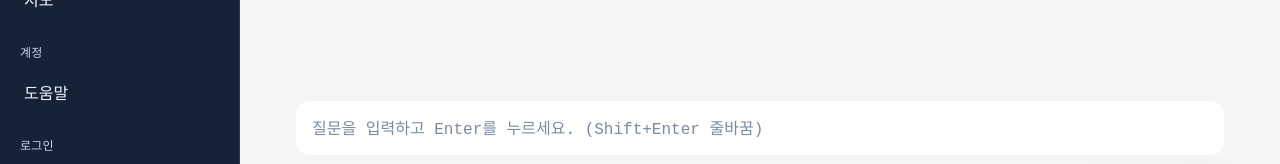
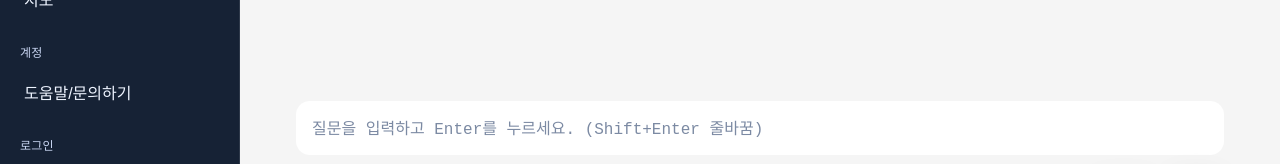
Before and after one commit to nn98/Mind_bridge, a React (Create React App) app: page / in a window 1280 px wide. Shown: the part 477-641 px from the top of the page. Built offline with nearby package versions, Linux system fonts and the light colour scheme; no server answers; a web font is replaced by a local one.

Commit message:
Desgin: css 수정

```diff
--- a/src/components/layout/DashboardLayout.js
+++ b/src/components/layout/DashboardLayout.js
@@ -6,7 +6,7 @@ export default function DashboardLayout({ currentUser, onLogout }) {
   const role = String(currentUser?.role || "").toUpperCase();
   const isAdmin = role === "ADMIN";
 
-  const  menu = [
+  const menu = [
     { label: "챗 상담", to: "/", section: "탐색" },
     { label: "감성", to: "/emotion", section: "탐색" },
     { label: "이메일", to: "/img", section: "탐색" },
@@ -19,10 +19,9 @@ export default function DashboardLayout({ currentUser, onLogout }) {
     // 계정 관련 (비관리자 & 로그인 상태에서만)
     !isAdmin &&
     isLoggedIn && { label: "회원정보", to: "/profile", section: "계정" },
+
     !isAdmin &&
-      isLoggedIn && { label: "문의하기", to: "/contact", section: "계정" },
-
-    { label: "도움말", to: "/help", section: "계정" },
+    { label: "도움말/문의하기", to: "/help", section: "계정" },
 
     // 비로그인: 로그인 메뉴를 "로그인" 섹션에
     !isLoggedIn && { label: "로그인", to: "/login", section: "로그인" },
```
Lines whose indentation alone changed are shown as unchanged.
